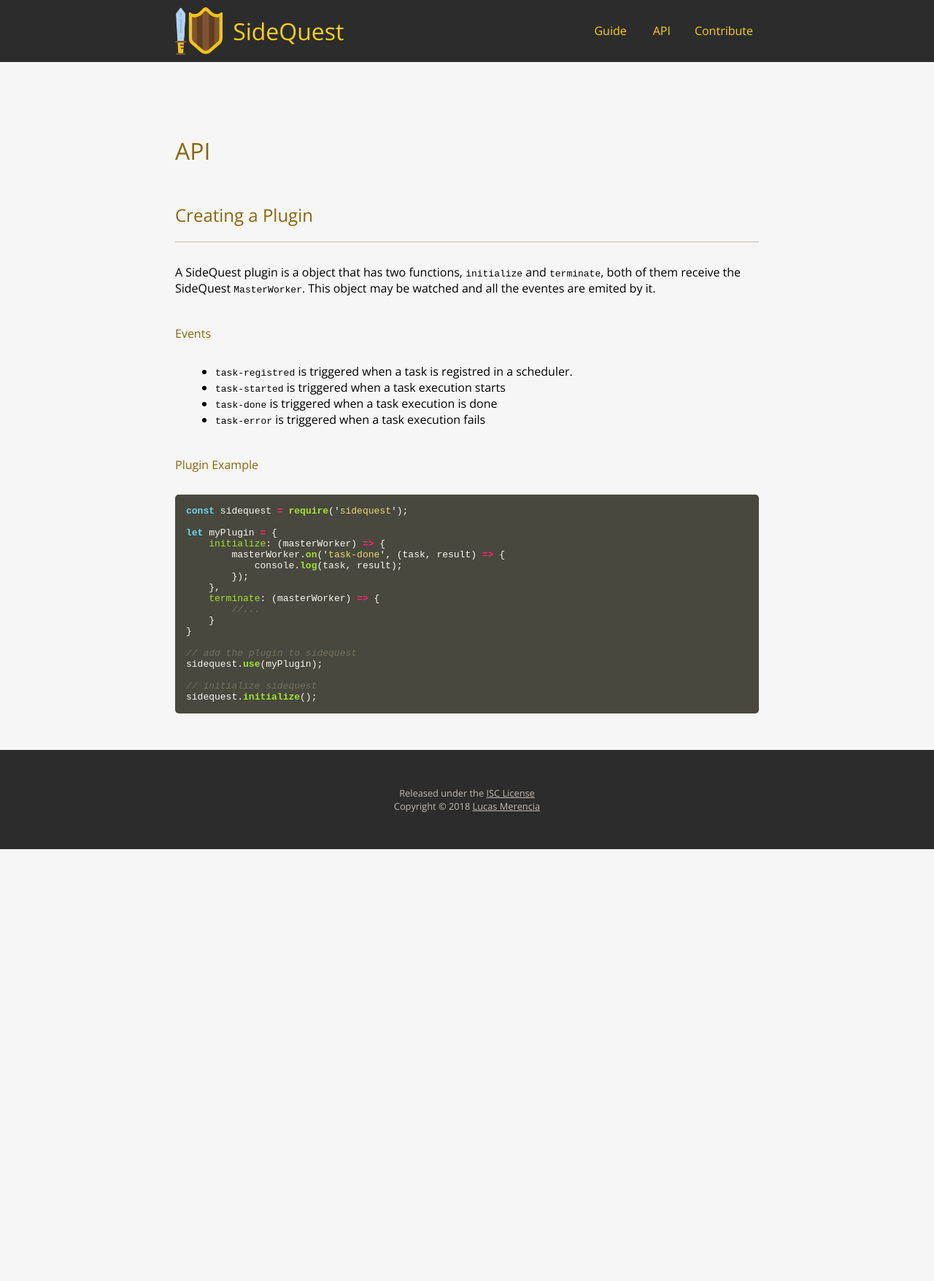
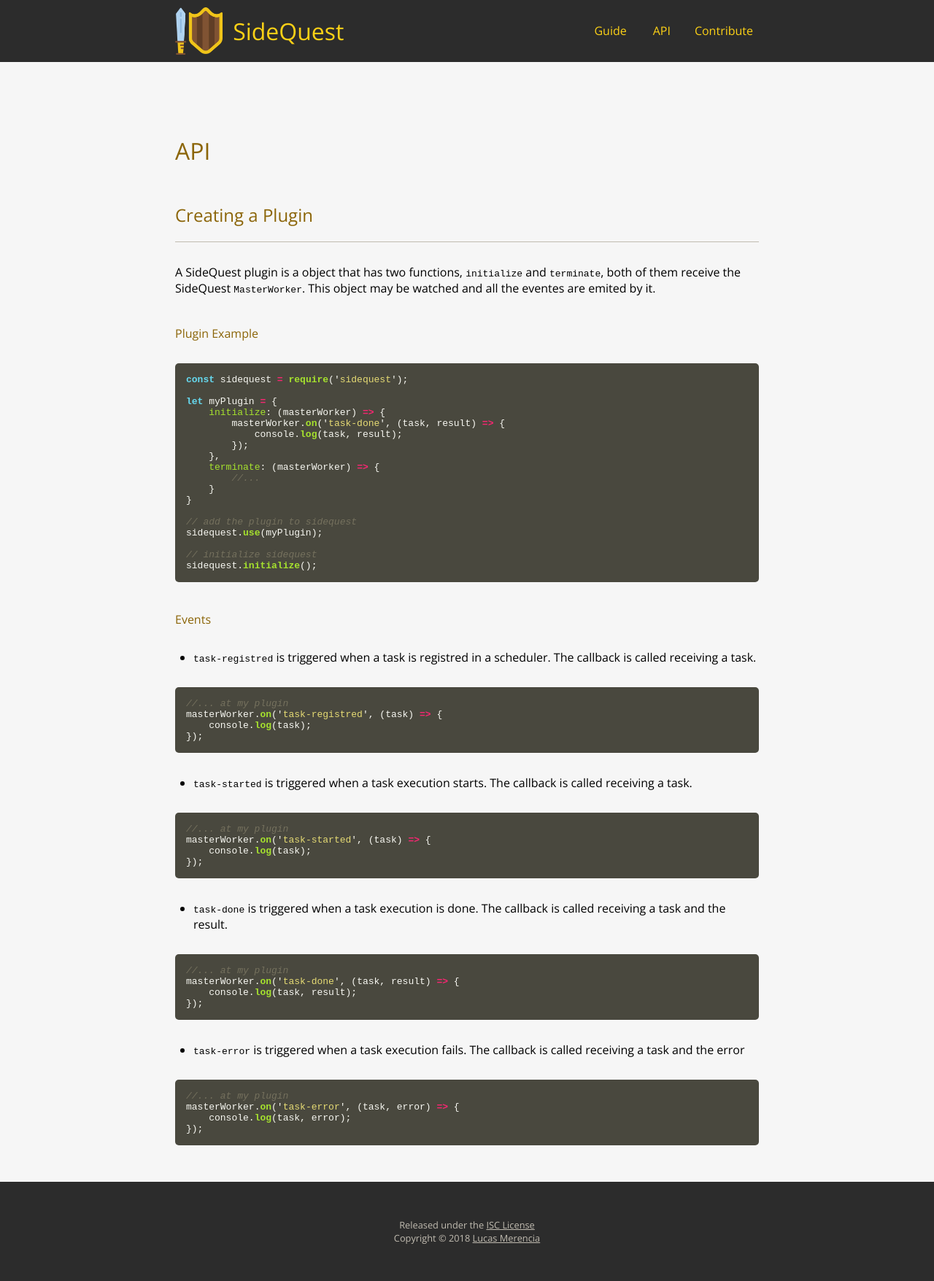
Before and after one commit to sidequestjs/sidequest-site, a Jekyll site: the page built from api.html, in a window 1280 px wide. Shown: the whole page at 73% size. Built offline with Jekyll 4.4.1, drawn with Linux system fonts in a browser that asks for light colours; before the commit the page ends 1164 px from its top, so only the background shows below that.

Commit message:
fix task

```diff
--- a/_includes/getting-started.html
+++ b/_includes/getting-started.html
@@ -13,7 +13,7 @@ npm install --save sidequest
 
     <h3>2 - Create a task file:</h3>
 {% highlight javascript %}
-exports.task = () => {
+exports.run = () => {
     console.log('Hello!');
 }
 {% endhighlight %}
--- a/api.html
+++ b/api.html
@@ -11,15 +11,6 @@ title: API
     A SideQuest plugin is a object that has two functions, <code>initialize</code> and
     <code>terminate</code>, both of them receive the SideQuest
     <code>MasterWorker</code>. This object may be watched and all the eventes are emited by it.
-
-    <h3>Events</h3>
-
-    <ul>
-        <li><code>task-registred</code> is triggered when a task is registred in a scheduler.</li>
-        <li><code>task-started</code> is triggered when a task execution starts</li>
-        <li><code>task-done</code> is triggered when a task execution is done</li>
-        <li><code>task-error</code> is triggered when a task execution fails</li>
-    </ul>
 
     <h3>Plugin Example</h3>
 
@@ -43,4 +34,38 @@ sidequest.use(myPlugin);
 // initialize sidequest
 sidequest.initialize();
 {% endhighlight %}
+
+    <h3>Events</h3>
+
+    <ul>
+        <li><code>task-registred</code> is triggered when a task is registred in a scheduler. The callback is called receiving a task.</li>
+{% highlight javascript %}
+//... at my plugin
+masterWorker.on('task-registred', (task) => {
+    console.log(task);
+});
+{% endhighlight %}
+        <li><code>task-started</code> is triggered when a task execution starts. The callback is called receiving a task.</li>
+{% highlight javascript %}
+//... at my plugin
+masterWorker.on('task-started', (task) => {
+    console.log(task);
+});
+{% endhighlight %}
+        <li><code>task-done</code> is triggered when a task execution is done. The callback is called receiving a task and the result.</li>
+{% highlight javascript %}
+//... at my plugin
+masterWorker.on('task-done', (task, result) => {
+    console.log(task, result);
+});
+{% endhighlight %}
+        <li><code>task-error</code> is triggered when a task execution fails. The callback is called receiving a task and the error</li>
+{% highlight javascript %}
+//... at my plugin
+masterWorker.on('task-error', (task, error) => {
+    console.log(task, error);
+});
+{% endhighlight %}
+    </ul>
+
 </div>
--- a/css/style.scss
+++ b/css/style.scss
@@ -103,7 +103,7 @@ body {
 
     ul {
         li {
-            margin-left: 55px;
+            margin-left: 25px;
         }
     }
 }
```
